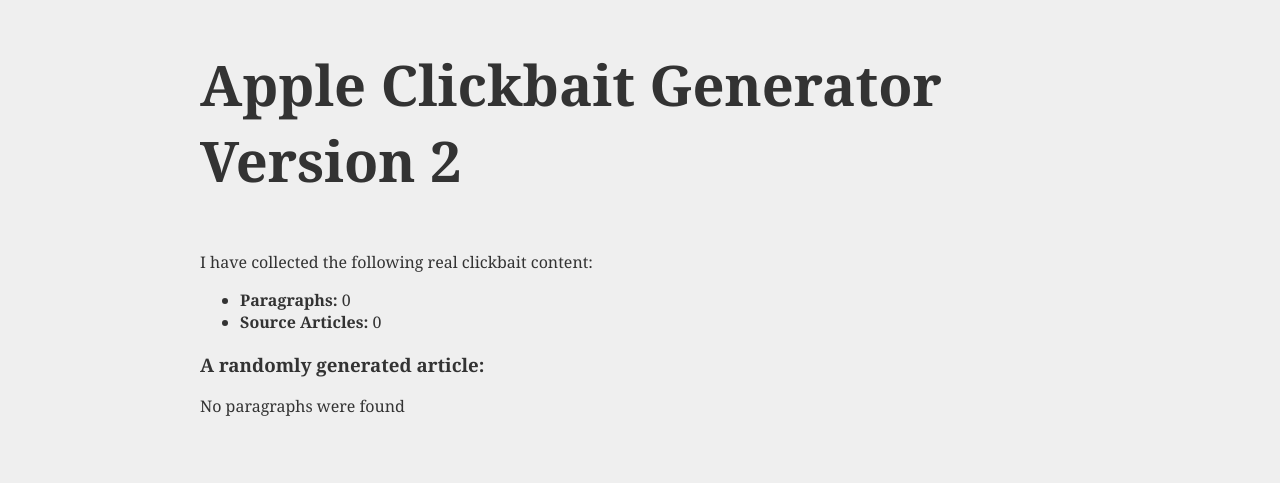
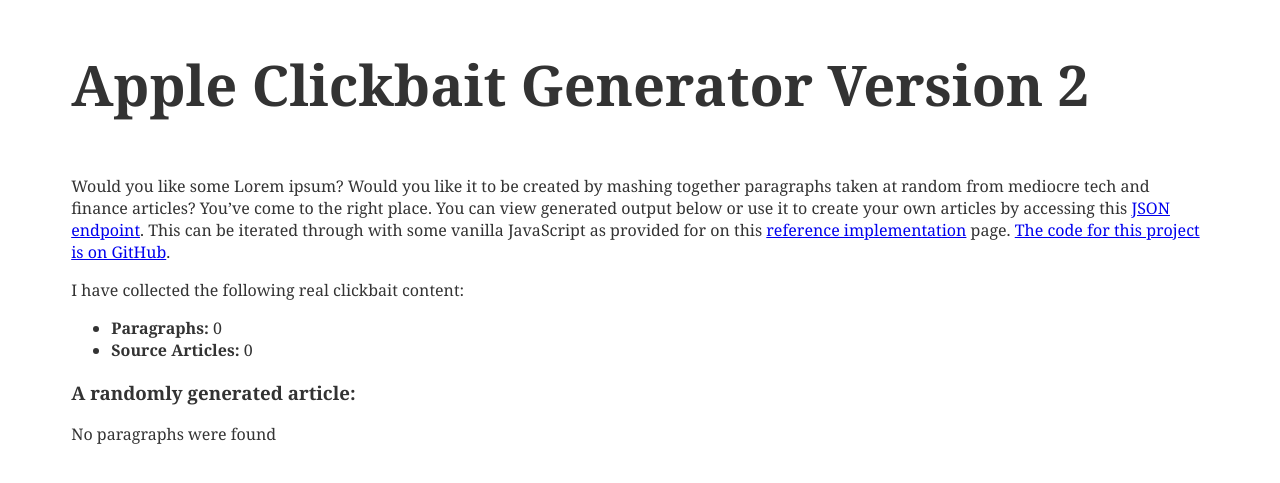
Before and after one commit to kirklennon/Clickbait, a Django app: page / in a window 1280 px wide. Shown: the top 483 px of the page. Run offline with Django 3.2, Linux system fonts and the light colour scheme; data that the repository does not hold is empty.

Commit message:
Updating templates
I updated the style on the templates and added a description of what the page was. I also added the manage.py file so that the GitHub repo has a full copy of the project.

```diff
--- a/api/templates/base_generic.html
+++ b/api/templates/base_generic.html
@@ -2,13 +2,13 @@
 <html lang="en">
 <head>
   <title>Apple Clickbait Generator </title>
-  <meta name="viewport" content="width=device-width, initial-scale=1">
+
 <style>
 
 body {
 	font-family: "Georgia", serif;
 	font-size: 16px;
-	background-color: #efefef;
+	background-color: #fff;
 	color: #333;}
 h1 {
 	font-size: 3.5rem;}
@@ -19,7 +19,7 @@ h1 {
 	justify-content: center;
 	width: 100%; }
 main, header {
-	width: 55em;}
+	width: 90%;}
 
 </style>
 
@@ -29,8 +29,6 @@ main, header {
 <div id="wrapper">
 <header><h1>Apple Clickbait Generator Version 2</h1></header>
 <main>
-
-
     {% block content %}{% endblock %}
 </main>
 </div>
--- a/api/templates/index.html
+++ b/api/templates/index.html
@@ -1,6 +1,13 @@
 {% extends "base_generic.html" %}
 
 {% block content %}
+<p>Would you like some Lorem ipsum? Would you like it to be created by mashing
+together paragraphs taken at random from mediocre tech and finance articles?
+You&rsquo;ve come to the right place. You can view generated output below or
+use it to create your own articles by accessing this <a href="json">JSON
+endpoint</a>. This can be iterated through with some vanilla JavaScript as provided for on this <a href="https://lennon.dev/reader.html">reference
+implementation</a> page. <a href="https://github.com/kirklennon/Clickbait">The
+code for this project is on GitHub</a>.
   <p>I have collected the following real clickbait content:</p>
   <ul>
     <li><strong>Paragraphs:</strong> {{ num_para }}</li>
@@ -16,5 +23,4 @@
   {% else %}
     <p>No paragraphs were found</p>
   {% endif %}
-
 {% endblock %}
```
Also changed, not shown: manage.py (added, +21 -0 lines).
